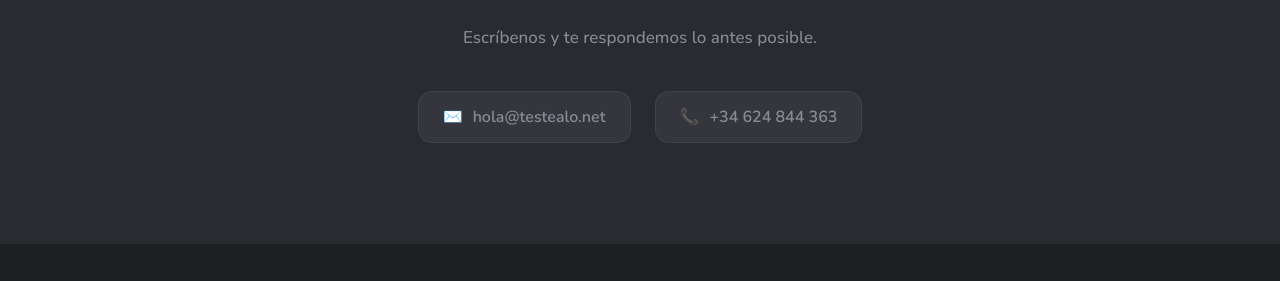
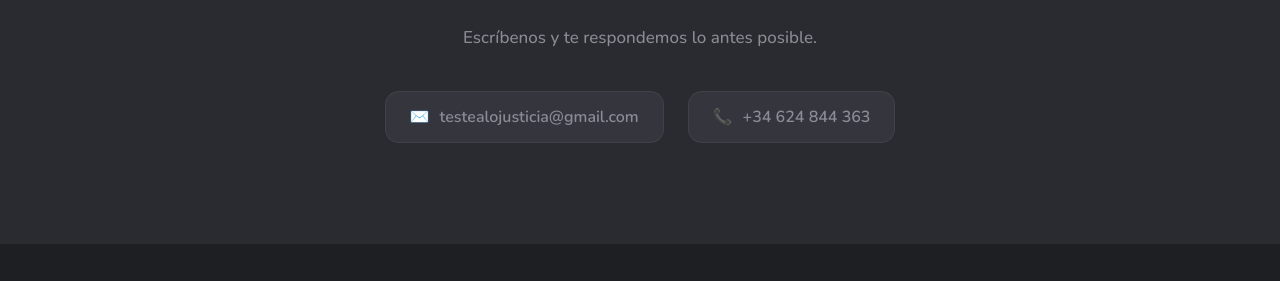
Before and after one commit to jfjalburquerque/testealo.github.io, a Jekyll site: the page index.html, which Jekyll copies as it is, in a window 1280 px wide and 900 px high, scrolled down 4298 px. Shown: the part 550-831 px from the top of the window. Built offline with Jekyll 4.4.1, drawn with Linux system fonts in a browser that asks for light colours.

Commit message:
Update index.html

```diff
--- a/index.html
+++ b/index.html
@@ -302,7 +302,7 @@
     <h2 class="section-title" style="text-align:center;max-width:100%">¿Tienes alguna<br><em>duda?</em></h2>
     <p class="section-sub" style="text-align:center;max-width:100%;margin:16px auto 0">Escríbenos y te respondemos lo antes posible.</p>
     <div class="contact-info">
-      <a href="mailto:testealojusticia@gmail.com" class="contact-link"><span>✉️</span> hola@testealo.net</a>
+      <a href="mailto:testealojusticia@gmail.com" class="contact-link"><span>✉️</span> testealojusticia@gmail.com</a>
       <a href="tel:+34624844363" class="contact-link"><span>📞</span> +34 624 844 363</a>
     </div>
   </div>
```
